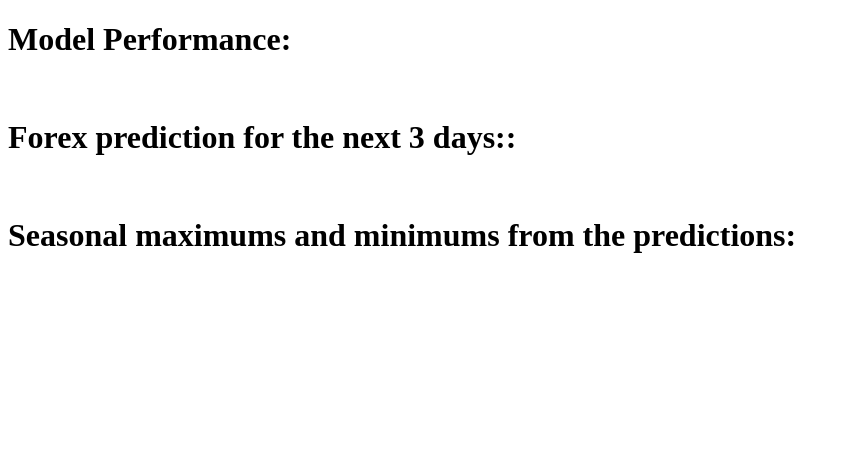
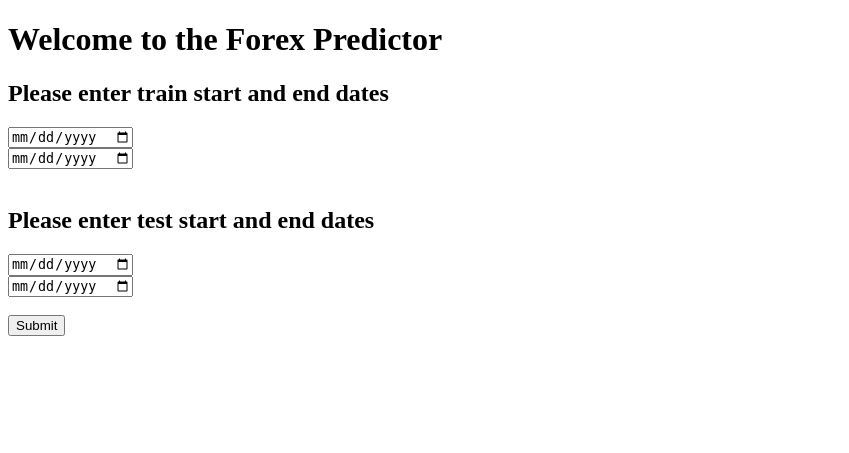
Before and after one commit to damoon15/forex_project, a Flask app: template app/templates/predictions.html in a window 1280 px wide. Shown: the top 453 px of the page, without its empty margins (0-849 px from the left). Run offline with Flask 2, Linux system fonts and the light colour scheme; the template is opened without the code that fills it, so the values that code supplies are empty.

Commit message:
problem with redirect was solved

```diff
--- a/app/templates/predictions.html
+++ b/app/templates/predictions.html
@@ -8,18 +8,40 @@
     <title>The predictions</title>
 </head>
 <body>
-<h1>Model Performance:</h1>
+
+    <h1>Welcome to the Forex Predictor</h1>
+    <h2>Please enter train start and end dates</h2>
+    <form action="{{url_for('build_plot')}}">
+    {% for i in range(2) %}
+    <input type="date" name="dates_entry_train">
+    <br>
+    {% endfor %}
+    <br>
+    <h2>Please enter test start and end dates</h2>
+    {% for i in range(2) %}
+    <input type="date" name="dates_entry_test">
+    <br>
+    {% endfor %}
+        <br>
+    <input type="submit">
+    </from>
+
+
+
+<div>
+<h1>{{ graphs[3] }}</h1>
 <img src={{ graphs[0] }}>
 <br>
 </body>
 <body>
-<h1>Forex prediction for the next 3 days::</h1>
+<h1>{{ graphs[4] }}</h1>
 <img src={{ graphs[2] }}>
 <br>
 </body>
 <body>
-<h1>Seasonal maximums and minimums from the predictions:</h1>
+<h1>{{ graphs[5] }}</h1>
 
 <img src={{ graphs[1] }} >
+</div>
 </body>
 </html>
```
Also changed, not shown: app/views.py (+4 -3 lines).
